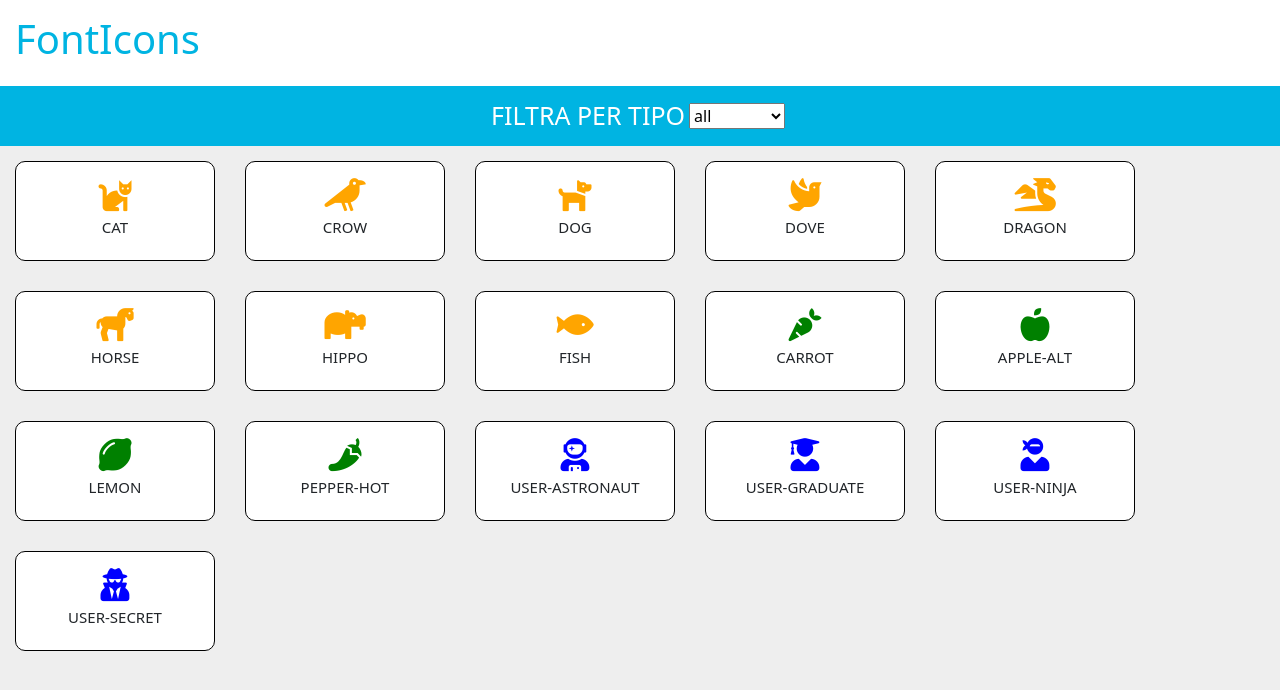
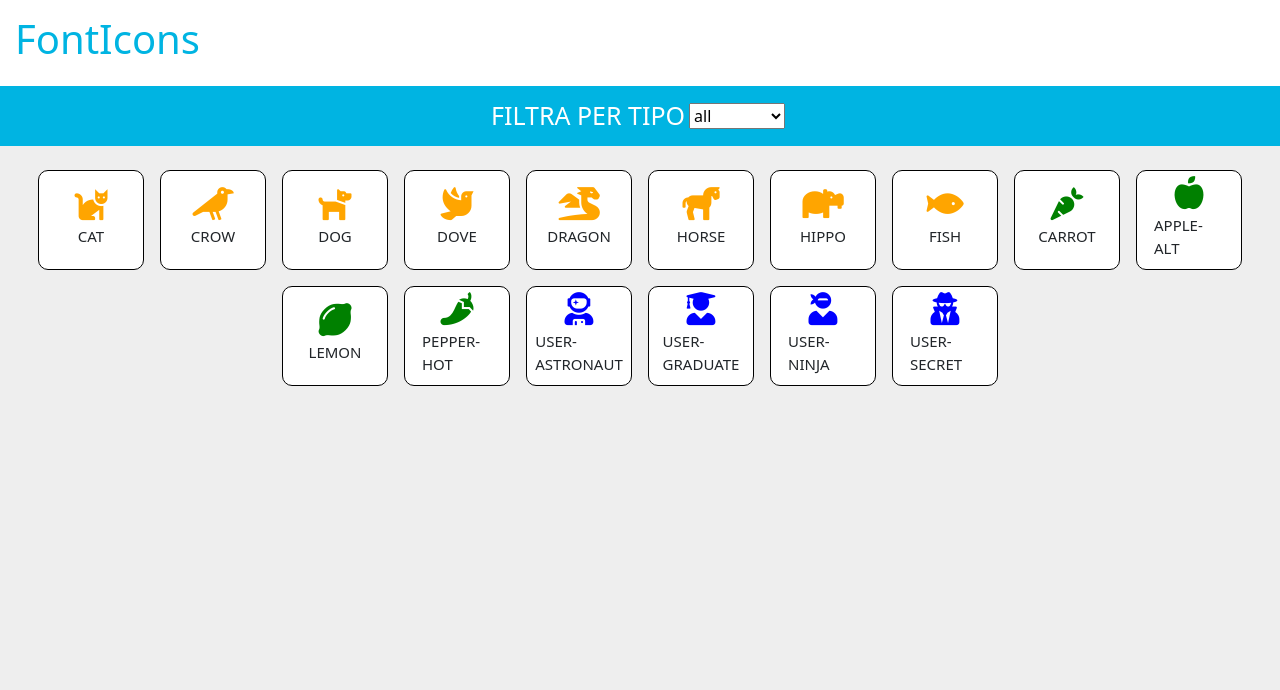
Before and after one commit to 25Simone/js-es6-icons, a plain HTML site: page index.html in a window 1280 px wide. Drawn offline with nearby package versions, Linux system fonts and the light colour scheme.

Commit message:
implementazione completata

```diff
--- a/css/style.css
+++ b/css/style.css
@@ -1,25 +1,4 @@
-body{
-    background: #eee;
-}
-header{
-    padding: 15px;
-    color: #00b4e2;
-    font-size: 30px;
-    background: #fff;
-}
-section{
-    height: 60px;
-    display: flex;
-    justify-content: center;
-    align-items: center;
-    color: #fff;
-    font-size: 25px;
-    background: #00b4e2;
-}
-#output{
-    display: flex;
-    flex-wrap: wrap;
-}
+/* utility */
 .orange{
     color: orange;
 }
@@ -31,20 +10,48 @@ section{
 .blue{
     color: blue;
 }
+
 .box{
     font-size: 33px;
     display: flex;
     flex-direction: column;
     align-items: center;
     justify-content: center;
-    width: 200px;
     height: 100px;
-    margin: 15px;
     border: 1px solid #000;
     border-radius: 10px;
     background: #fff;
 }
+
 .icon-name{
     font-size: 15px;
     margin: 5px;
 }
+/* end utility */
+
+body{
+    background: #eee;
+}
+
+header{
+    padding: 15px;
+    color: #00b4e2;
+    font-size: 30px;
+    background: #fff;
+}
+
+section{
+    height: 60px;
+    display: flex;
+    justify-content: center;
+    align-items: center;
+    color: #fff;
+    font-size: 25px;
+    background: #00b4e2;
+}
+
+#output{
+    display: flex;
+    flex-wrap: wrap;
+    justify-content: center;
+}
--- a/index.html
+++ b/index.html
@@ -22,7 +22,7 @@
             <option value="user">user</option>
         </select>
     </section>
-    <div id="output"></div>
+    <div class="row p-3" id="output"></div>
     <script src="./js/script.js"></script>
 </body>
 </html>
--- a/js/script.js
+++ b/js/script.js
@@ -122,7 +122,7 @@ const selectType = document.getElementById('select-type');
 function printIcon(object){
     const upperName = object.name.toUpperCase();
     outputHtml.innerHTML += `
-    <div class="box">
+    <div class="box col-5 col-sm-3 col-lg-1 m-2">
         <i class="${object.color} ${object.family} ${object.prefix}${object.name}"></i>
         <span class="icon-name">${upperName}</span>
     </div>`;
```
